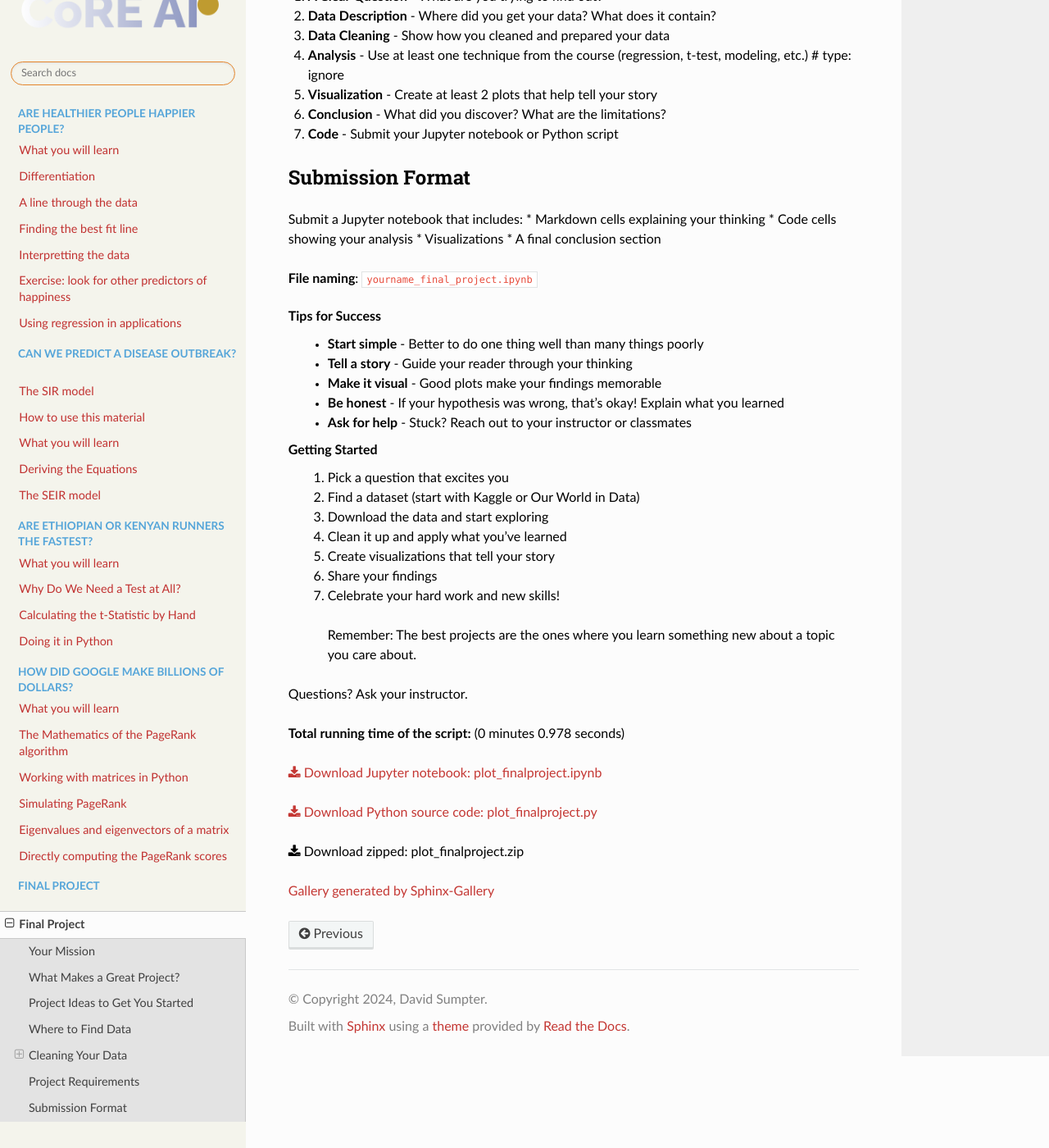
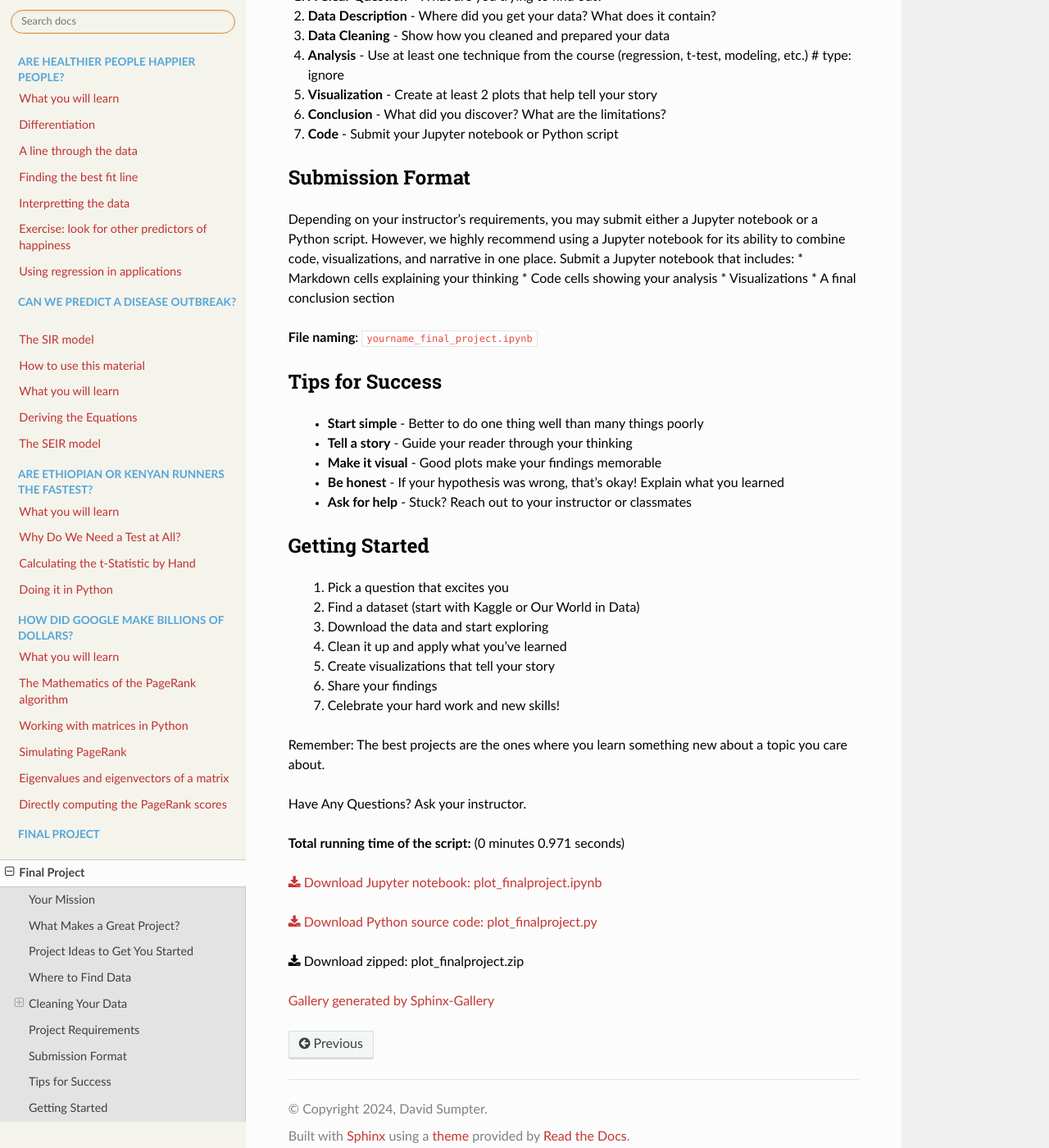
Before and after one commit to AfricaEuropeCoreAI/Kujenga, a Sphinx documentation site: the page built from course/source/gallery/finalproject/plot_finalproject.rst, in a window 1280 px wide and 1400 px high, scrolled down 4277 px. Shown: the whole window at 82% size. Built offline with Sphinx 7.4.7 and the Read the Docs theme 3.1.0, drawn with Linux system fonts in a browser that asks for light colours; some of the changed text lies outside the part shown.

Commit message:
minor fixes

```diff
--- a/course/source/gallery/finalproject/plot_finalproject.py
+++ b/course/source/gallery/finalproject/plot_finalproject.py
@@ -11,7 +11,7 @@ You've learned some powerful mathematical and computational tools. Now it's time
 
 Your final project is straightforward: **Pick a real-world question, find data to answer it, and use the techniques you've learned to tell a compelling story.**
 
-.. youtube:: dQw4w9WgXcQ
+.. youtube:: QQ0YYR2BhFk
     :width: 100%
     :align: center
 
@@ -64,6 +64,7 @@ Not sure where to begin? Here are some ideas:
 * What factors predict a team's success in your favorite sport?
 * Do movie budgets correlate with box office success?
 * Can you model the spread of a viral trend on social media?
+*Do NFL kickers make more field goals when the crowd is louder?
 
 **Technology & Innovation**
 * How has internet access grown globally?
@@ -193,6 +194,7 @@ import pandas as pd
 #
 #Submission Format
 #-----------------
+#Depending on your instructor's requirements, you may submit either a Jupyter notebook or a Python script. However, we highly recommend using a Jupyter notebook for its ability to combine code, visualizations, and narrative in one place.
 #Submit a Jupyter notebook that includes:
 #* Markdown cells explaining your thinking
 #* Code cells showing your analysis
@@ -203,7 +205,7 @@ import pandas as pd
 #
 #
 #Tips for Success
-# ----------------
+#----------------
 #
 # * **Start simple** - Better to do one thing well than many things poorly
 # * **Tell a story** - Guide your reader through your thinking
@@ -213,7 +215,7 @@ import pandas as pd
 #
 #
 #Getting Started
-# ---------------
+#---------------
 #
 # 1. Pick a question that excites you
 # 2. Find a dataset (start with Kaggle or Our World in Data)
@@ -222,6 +224,7 @@ import pandas as pd
 # 5. Create visualizations that tell your story
 # 6. Share your findings
 # 7. Celebrate your hard work and new skills!
-#  Remember: The best projects are the ones where you learn something new about a topic you care about.
 #
-#Questions? Ask your instructor.
+#Remember: The best projects are the ones where you learn something new about a topic you care about.
+#
+#Have Any Questions? Ask your instructor.
--- a/course/source/gallery/finalproject/plot_finalproject.rst
+++ b/course/source/gallery/finalproject/plot_finalproject.rst
@@ -287,6 +288,7 @@ Your final project should include:
 
 Submission Format
 -----------------
+Depending on your instructor's requirements, you may submit either a Jupyter notebook or a Python script. However, we highly recommend using a Jupyter notebook for its ability to combine code, visualizations, and narrative in one place.
 Submit a Jupyter notebook that includes:
 * Markdown cells explaining your thinking
 * Code cells showing your analysis
@@ -297,7 +299,7 @@ Submit a Jupyter notebook that includes:
 
 
 Tips for Success
- ----------------
+----------------
 
  * **Start simple** - Better to do one thing well than many things poorly
  * **Tell a story** - Guide your reader through your thinking
@@ -307,7 +309,7 @@ Tips for Success
 
 
 Getting Started
- ---------------
+---------------
 
  1. Pick a question that excites you
  2. Find a dataset (start with Kaggle or Our World in Data)
@@ -316,14 +318,15 @@ Getting Started
  5. Create visualizations that tell your story
  6. Share your findings
  7. Celebrate your hard work and new skills!
-  Remember: The best projects are the ones where you learn something new about a topic you care about.
 
-Questions? Ask your instructor.
+Remember: The best projects are the ones where you learn something new about a topic you care about.
+
+Have Any Questions? Ask your instructor.
 
 
 .. rst-class:: sphx-glr-timing
 
-   **Total running time of the script:** (0 minutes 0.978 seconds)
+   **Total running time of the script:** (0 minutes 0.971 seconds)
 
 
 .. _sphx_glr_download_gallery_finalproject_plot_finalproject.py:
--- a/course/source/gallery/finalproject/sg_execution_times.rst
+++ b/course/source/gallery/finalproject/sg_execution_times.rst
@@ -6,7 +6,7 @@
 
 Computation times
 =================
-**00:00.978** total execution time for 1 file **from gallery/finalproject**:
+**00:00.971** total execution time for 1 file **from gallery/finalproject**:
 
 .. container::
 
@@ -33,5 +33,5 @@ Computation times
      - Time
      - Mem (MB)
    * - :ref:`sphx_glr_gallery_finalproject_plot_finalproject.py` (``plot_finalproject.py``)
-     - 00:00.978
+     - 00:00.971
      - 0.0
```
Also changed, not shown: other parts of course/source/gallery/finalproject/plot_finalproject.rst (+14 -13 lines), course/source/sg_execution_times.rst (+5 -5 lines), course/source/gallery/finalproject/plot_finalproject.ipynb, 4 other files.
